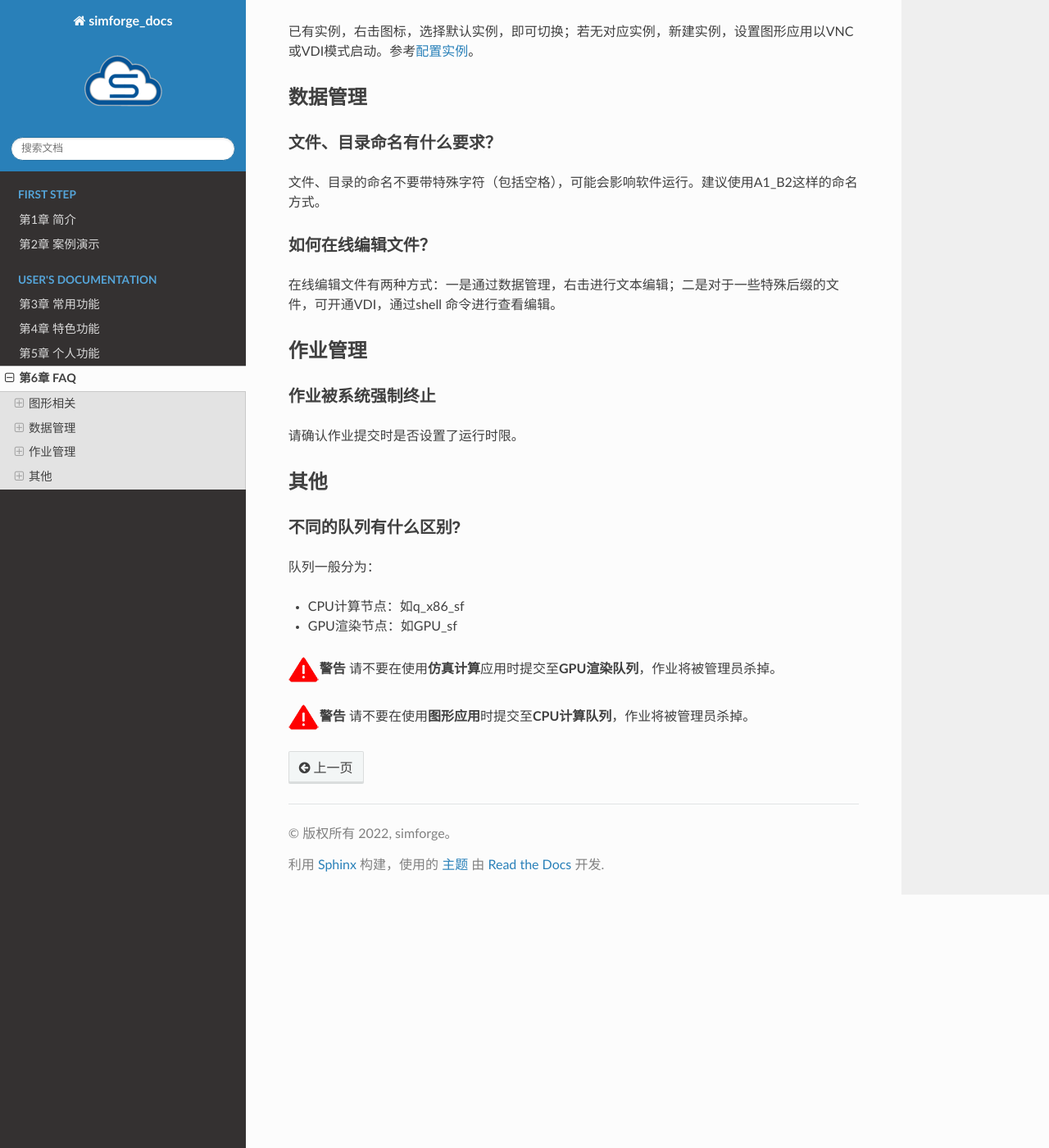
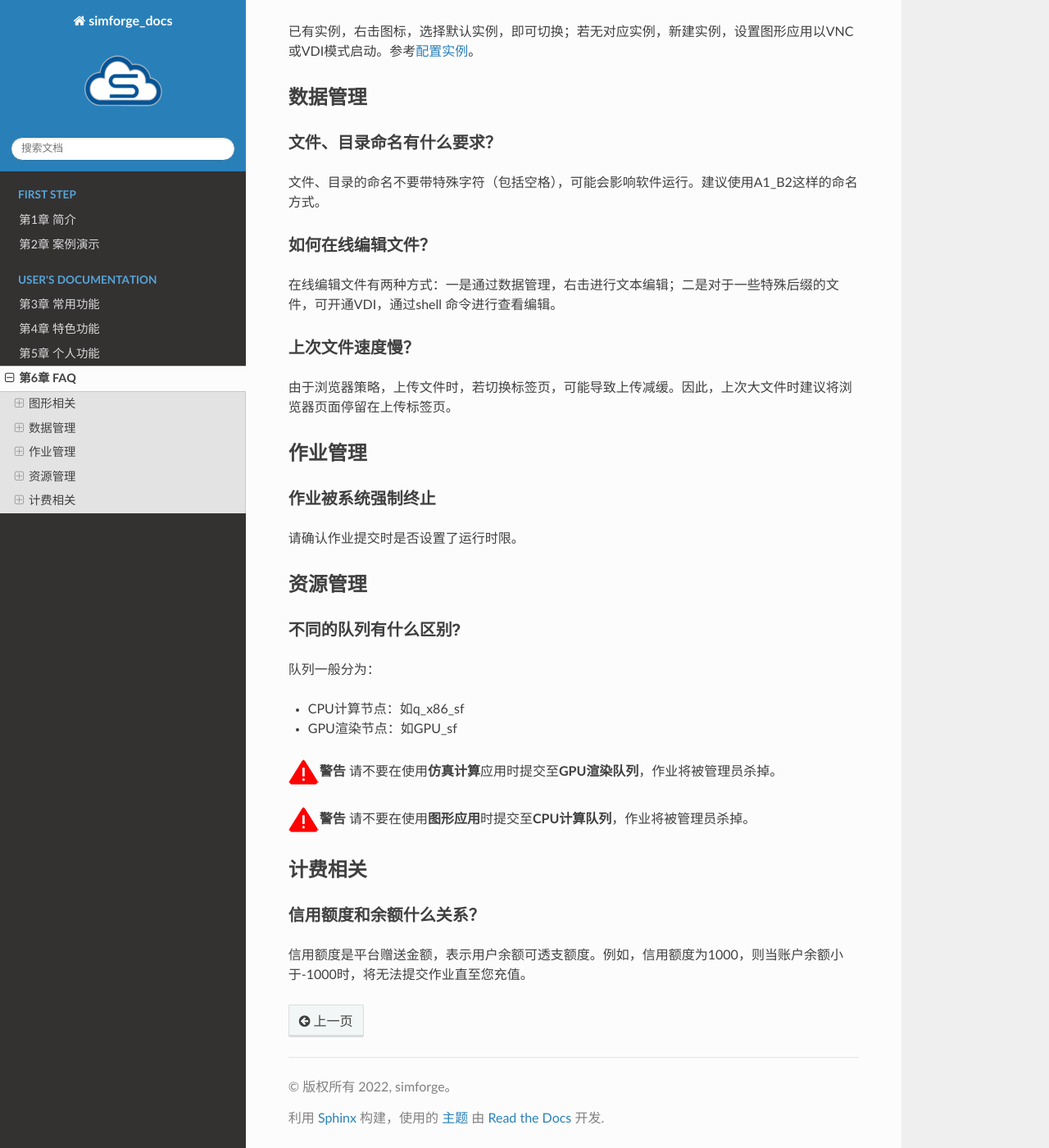
Before and after one commit to readthedocs/tutorial-sphinx-markdown-library, a Sphinx documentation site: the page built from docs/source/FAQ.md, in a window 1280 px wide and 1400 px high, scrolled down 1100 px. Shown: the whole window at 82% size. Built offline with Sphinx 7.4.7 and the Read the Docs theme 2.0.0, drawn with Linux system fonts in a browser that asks for light colours.

Commit message:
fix links and add FAQ upload & credis

```diff
--- a/docs/source/FAQ.md
+++ b/docs/source/FAQ.md
@@ -41,13 +41,16 @@
 
 在线编辑文件有两种方式：一是通过数据管理，右击进行文本编辑；二是对于一些特殊后缀的文件，可开通VDI，通过shell 命令进行查看编辑。
 
+### 上次文件速度慢？
+
+由于浏览器策略，上传文件时，若切换标签页，可能导致上传减缓。因此，上次大文件时建议将浏览器页面停留在上传标签页。
 
 ## 作业管理
 
 ### 作业被系统强制终止
 
 请确认作业提交时是否设置了运行时限。
-## 其他
+## 资源管理
 ### 不同的队列有什么区别?
 
 队列一般分为：
@@ -57,3 +60,7 @@
 ![](figs/warn.png)**警告** 请不要在使用**仿真计算**应用时提交至**GPU渲染队列**，作业将被管理员杀掉。
 
 ![](figs/warn.png)**警告** 请不要在使用**图形应用**时提交至**CPU计算队列**，作业将被管理员杀掉。
+
+## 计费相关
+### 信用额度和余额什么关系？
+ 信用额度是平台赠送金额，表示用户余额可透支额度。例如，信用额度为1000，则当账户余额小于-1000时，将无法提交作业直至您充值。
```
Also changed, not shown: docs/source/chapter_one.md (+0 -1 lines), docs/source/feature.md (+4 -1 lines), docs/source/fre.md (+5 -5 lines), docs/source/personal.md (+4 -0 lines), docs/source/figs/personal/price.png (added).
